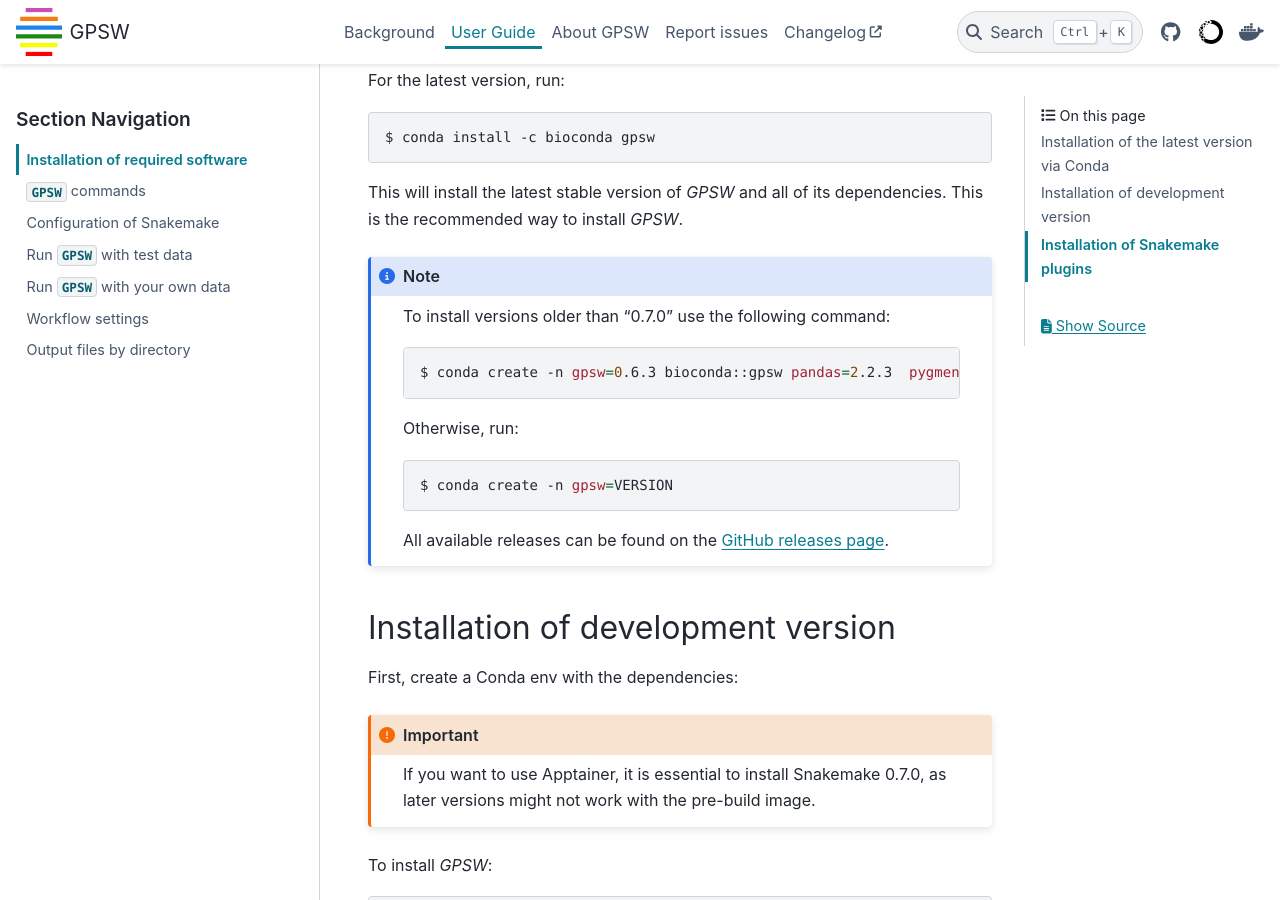
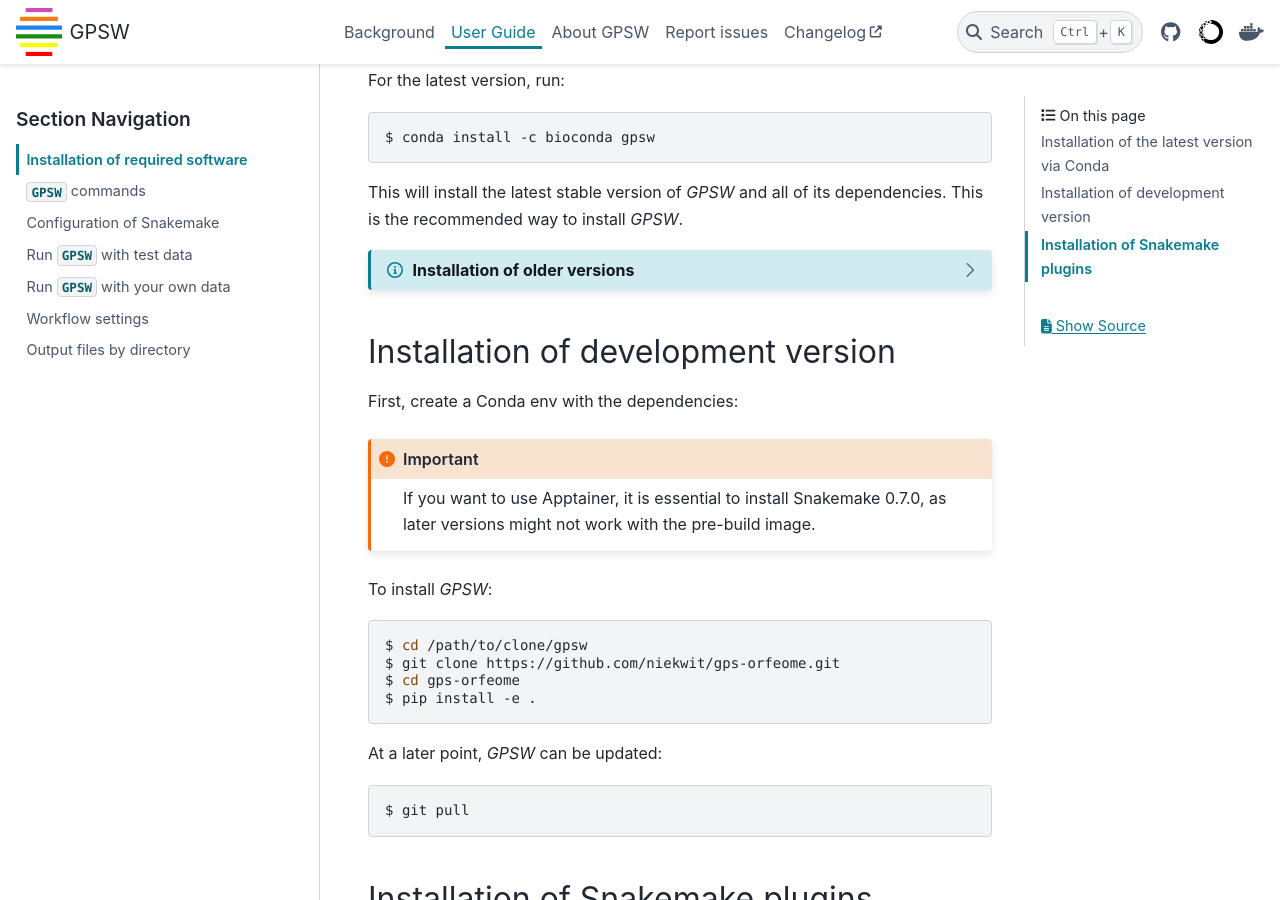
Before and after one commit to niekwit/gps-orfeome, a Sphinx documentation site: the page built from docs/installation_of_required_software.rst, in a window 1280 px wide and 900 px high, scrolled down 394 px. Built offline with Sphinx 7.4.7 and the PyData theme 0.15.4, drawn with Linux system fonts in a browser that asks for light colours.

Commit message:
added dropdown

```diff
--- a/docs/installation_of_required_software.rst
+++ b/docs/installation_of_required_software.rst
@@ -16,7 +16,10 @@ For the latest version, run:
 
 This will install the latest stable version of `GPSW` and all of its dependencies. This is the recommended way to install `GPSW`.
 
-.. note::
+.. dropdown:: Installation of older versions
+   :icon: info
+   :color: primary
+
    To install versions older than "0.7.0" use the following command:
 
    .. code-block:: shell
```
